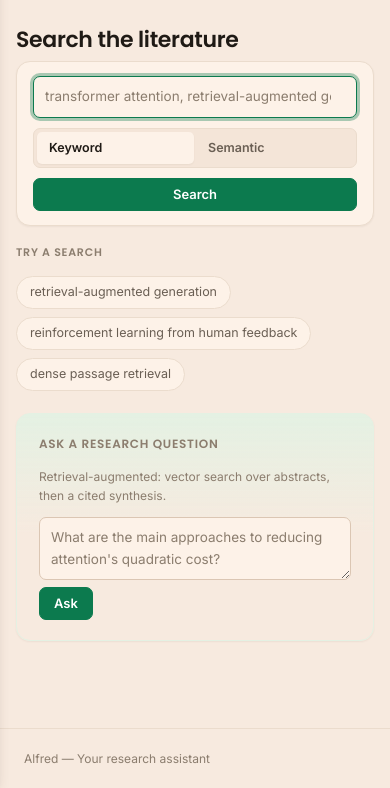
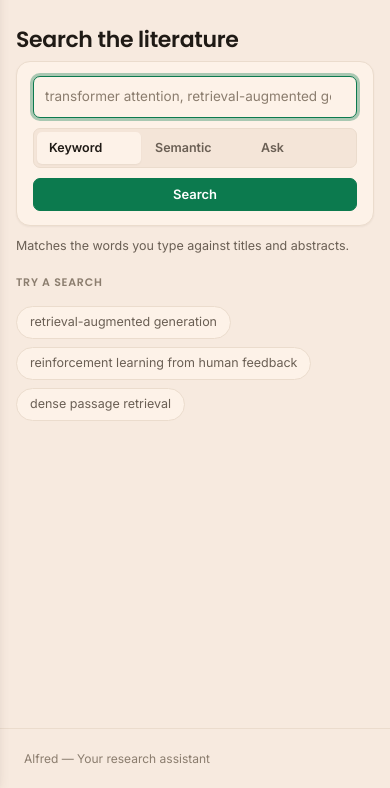
Before and after one commit to Andrew-deb/ai-research-copilot, a Flask app: page /search in a window 390 px wide. Shown: the part 56-844 px from the top of the page. Run offline with Flask 3, Linux system fonts and the light colour scheme; data that the repository does not hold is empty; some libraries are stand-ins or nearby versions.

Commit message:
Refactor search form to consolidate modes and enhance accessibility, improving user experience and mobile responsiveness

```diff
--- a/dashboard/templates/search.html
+++ b/dashboard/templates/search.html
@@ -11,14 +11,37 @@
 
 <h1 class="page-title">Search the literature</h1>
 
-<form class="search-bar" method="get" action="{{ url_for('search.search_page') }}">
-  <input type="search" name="q" value="{{ query }}" placeholder="transformer attention, retrieval-augmented generation, …" autofocus>
-  <div class="search-modes">
-    <label><input type="radio" name="mode" value="keyword" {{ 'checked' if mode != 'semantic' }}> Keyword</label>
+{# One box, three modes.
+
+   Ask used to be a second panel further down the page, which on a phone sat
+   below six suggestion chips and was reliably never seen. It is the same
+   gesture as the other two — you have a subject in mind and you want the
+   corpus consulted — so it belongs in the same control rather than in a
+   competing one.
+
+   What genuinely differs is the SHAPE of the answer: Keyword and Semantic
+   return a list of papers to read, Ask returns written prose with citations
+   and costs a model call. That difference is carried by the hint line and by
+   what appears underneath, not by a separate form. #}
+<form class="search-bar" method="get" action="{{ url_for('search.search_page') }}"
+      data-search-form>
+  <input type="search" name="q" value="{{ query }}" autofocus
+         data-search-input
+         placeholder="transformer attention, retrieval-augmented generation, …">
+  <div class="search-modes" role="radiogroup" aria-label="How to search">
+    <label><input type="radio" name="mode" value="keyword" {{ 'checked' if mode not in ('semantic', 'ask') }}> Keyword</label>
     <label><input type="radio" name="mode" value="semantic" {{ 'checked' if mode == 'semantic' }}> Semantic</label>
+    {% if rag_available %}
+      <label><input type="radio" name="mode" value="ask" {{ 'checked' if mode == 'ask' }}> Ask</label>
+    {% endif %}
   </div>
-  <button type="submit" class="btn btn-primary">Search</button>
+  <button type="submit" class="btn btn-primary" data-search-submit>Search</button>
 </form>
+
+{# One line, and it changes with the mode. Ask is the one that needs saying:
+   it spends a model call and answers in prose, which is not what the other two
+   do and not what a search box usually does. #}
+<p class="search-hint" data-search-hint></p>
 
 {# Only under an empty box, and directly under it so they read as things to put
    in it. The heading names what they actually are: "Your recent searches" over
@@ -40,18 +63,12 @@
   </section>
 {% endif %}
 
+{# The answer Ask produces. No form of its own any more — the box above submits
+   here when Ask is the selected mode. #}
 {% if rag_available %}
-<section class="panel rag-box">
-  <h2>Ask a research question</h2>
-  <p class="hint">Retrieval-augmented: vector search over abstracts, then a cited synthesis.</p>
-  <form id="rag-form">
-    <textarea name="question" rows="2" placeholder="What are the main approaches to reducing attention's quadratic cost?"></textarea>
-    <button type="submit" class="btn btn-primary">Ask</button>
-  </form>
-  <div id="rag-answer" hidden>
-    <div class="rag-answer-body"></div>
-    <ol class="rag-sources"></ol>
-  </div>
+<section class="panel rag-box" id="rag-answer" hidden>
+  <div class="rag-answer-body"></div>
+  <ol class="rag-sources"></ol>
 </section>
 {% endif %}
 
```
